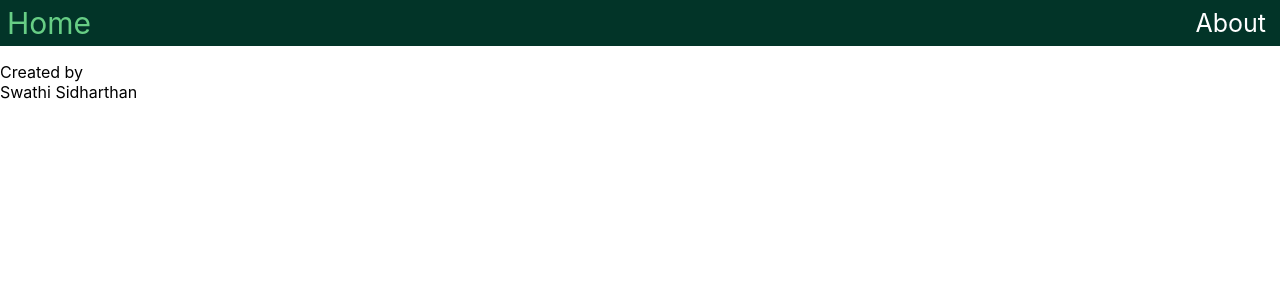
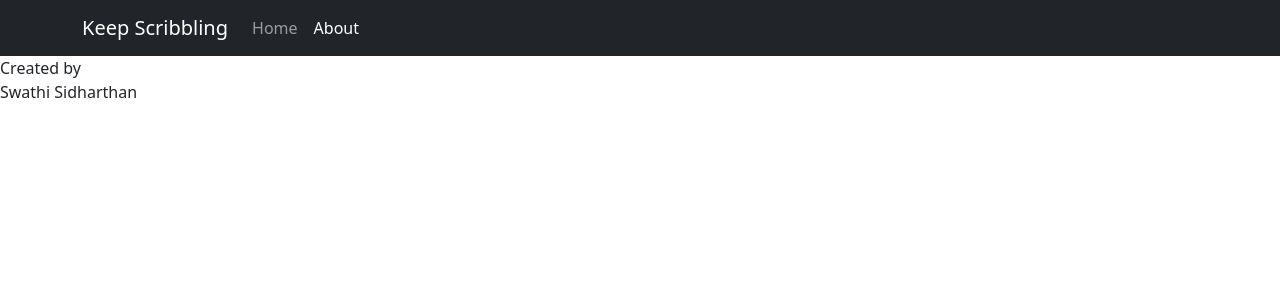
Before and after one commit to dhyanswathi/Tiny-blog, a React (Create React App) app in the folder tiny-blog/: page /about in a window 1280 px wide. Shown: the top 300 px of the page. Built offline with nearby package versions, Linux system fonts and the light colour scheme.

Commit message:
add bootstrap

```diff
--- a/tiny-blog/package.json
+++ b/tiny-blog/package.json
@@ -10,8 +10,11 @@
     "@types/node": "^16.18.11",
     "@types/react": "^18.0.26",
     "@types/react-dom": "^18.0.10",
+    "bootstrap": "^5.2.3",
     "react": "^18.2.0",
+    "react-bootstrap": "^2.7.0",
     "react-dom": "^18.2.0",
+    "react-router-bootstrap": "^0.26.2",
     "react-router-dom": "^6.6.2",
     "react-scripts": "5.0.1",
     "typescript": "^4.9.4",
@@ -40,5 +43,8 @@
       "last 1 firefox version",
       "last 1 safari version"
     ]
+  },
+  "devDependencies": {
+    "@types/react-router-bootstrap": "^0.24.5"
   }
 }
--- a/tiny-blog/src/App.css
+++ b/tiny-blog/src/App.css
@@ -2,8 +2,3 @@
   text-align: center;
   font-family: cursive;
 }
-
-.heading {
-  position: relative;
-
-}
--- a/tiny-blog/src/App.tsx
+++ b/tiny-blog/src/App.tsx
@@ -19,7 +19,6 @@ function App() {
 
   return (
     <div className="App">
-      <h1 className='heading'>Keep scribbling!</h1>
       <Header></Header>
       <BlogPosts postData={postData}></BlogPosts>
     </div>
--- a/tiny-blog/src/Components/BlogPosts.tsx
+++ b/tiny-blog/src/Components/BlogPosts.tsx
@@ -1,5 +1,10 @@
 import React from "react";
 import { PostInfo } from "../types";
+import Container from 'react-bootstrap/Container';
+import Row from 'react-bootstrap/Row';
+import Col from 'react-bootstrap/Col';
+import Card from 'react-bootstrap/Card';
+import Badge from 'react-bootstrap/Badge';
 
 interface IPostComponentProps {
     postData : PostInfo[]
@@ -9,27 +14,27 @@ function BlogPosts({postData} : IPostComponentProps) {
 
     return (
       <>
-
+        <Container>
         <section className='posts-section'>
           <h2>Love</h2>
-          <ul className="posts-love">
+          <Row>
               {
                 postData.filter(post => post.tags.includes("love")).slice(0, 5)
-                .map(post =>
-                  <li key={post.postId} className="posts-list">
-                    <article className='posts-article'>
-                      <h3>{post.title}</h3>
-                      <p>{post.body}</p>
-                      <footer>{post.tags.map(tag => <span>{tag + " "} </span>)}</footer>
-                    </article>
-                  </li>)
+                .map(post => <Col>
+                  <Card style={{ width: '18rem' }} className='card'>
+                  <Card.Body>
+                      <Card.Title>{post.title}</Card.Title>
+                      <Card.Text>{post.body}</Card.Text>
+                      {post.tags.map(tag =><Badge bg="secondary">{tag}</Badge>)}
+                      </Card.Body></Card>
+                  </Col>)
               }
-          </ul>
-        </section>
+          </Row>
+        </section></Container>
 
         <section className='posts-section'>
           <h2>Mystery</h2>
-          <ul className="posts-mystery">
+          <ul className="posts">
               {
                 postData.filter(post => post.tags.includes("mystery")).slice(0, 5)
                 .map(post =>
@@ -37,7 +42,7 @@ function BlogPosts({postData} : IPostComponentProps) {
                     <article className='posts-article'>
                       <h3>{post.title}</h3>
                       <p>{post.body}</p>
-                      <footer>{post.tags.map(tag => <span>{tag + " "} </span>)}</footer>
+                      <footer className="tags">{post.tags.map(tag => <span>{tag + " "} </span>)}</footer>
                     </article>
                   </li>)
               }
@@ -46,7 +51,7 @@ function BlogPosts({postData} : IPostComponentProps) {
 
         <section className='posts-section'>
           <h2>Fiction</h2>
-          <ul className="posts-fiction">
+          <ul className="posts">
               {
                 postData.filter(post => post.tags.includes("fiction")).slice(0, 5)
                 .map(post =>
@@ -54,7 +59,7 @@ function BlogPosts({postData} : IPostComponentProps) {
                     <article className='posts-article'>
                       <h3>{post.title}</h3>
                       <p>{post.body}</p>
-                      <footer>{post.tags.map(tag => <span>{tag + " "} </span>)}</footer>
+                      <footer className="tags">{post.tags.map(tag => <span>{tag + " "} </span>)}</footer>
                     </article>
                   </li>)
               }
@@ -63,7 +68,7 @@ function BlogPosts({postData} : IPostComponentProps) {
 
         <section className='posts-section'>
           <h2>Classic</h2>
-          <ul className="posts-classic">
+          <ul className="posts">
               {
                 postData.filter(post => post.tags.includes("classic")).slice(0, 5)
                 .map(post =>
@@ -71,7 +76,7 @@ function BlogPosts({postData} : IPostComponentProps) {
                     <article className='posts-article'>
                       <h3>{post.title}</h3>
                       <p>{post.body}</p>
-                      <footer>{post.tags.map(tag => <span>{tag + " "} </span>)}</footer>
+                      <footer className="tags">{post.tags.map(tag => <span>{tag + " "} </span>)}</footer>
                     </article>
                   </li>)
               }
@@ -80,7 +85,7 @@ function BlogPosts({postData} : IPostComponentProps) {
 
         <section className='posts-section'>
           <h2>History</h2>
-          <ul className="posts-history">
+          <ul className="posts">
               {
                 postData.filter(post => post.tags.includes("history")).slice(0, 5)
                 .map(post =>
@@ -88,7 +93,7 @@ function BlogPosts({postData} : IPostComponentProps) {
                     <article className='posts-article'>
                       <h3>{post.title}</h3>
                       <p>{post.body}</p>
-                      <footer>{post.tags.map(tag => <span>{tag + " "} </span>)}</footer>
+                      <footer className="tags">{post.tags.map(tag => <span>{tag + " "} </span>)}</footer>
                     </article>
                   </li>)
               }
--- a/tiny-blog/src/Components/Header.css
+++ /dev/null
@@ -1,30 +0,0 @@
-.topnav {
-    overflow: hidden;
-    position: sticky;
-    top: 0;
-    min-width: 100%;
-    background-color: #023428;
-  }
-
-  .topnav a {
-    color: white;
-    text-align: center;
-    padding: 8px 14px;
-    text-decoration: none;
-    font-size: 25px;
-
-  }
-
-  .topnav a:hover {
-    color: rgb(103, 206, 133);
-    transform: scale(1.2);
-  }
-
-  .nav-left {
-    float: left;
-    font-size: 100px;
-  }
-
-  .nav-right {
-    float: right;
-  }
--- a/tiny-blog/src/Components/Header.tsx
+++ b/tiny-blog/src/Components/Header.tsx
@@ -1,13 +1,26 @@
 import React from "react";
-import { Link } from "react-router-dom";
-import "./Header.css";
+import Container from 'react-bootstrap/Container';
+import Nav from 'react-bootstrap/Nav';
+import Navbar from 'react-bootstrap/Navbar';
+import {LinkContainer} from 'react-router-bootstrap';
 
-function Header() {
+const Header = () => {
     return (
-        <section className="topnav">
-            <Link to="/" className="nav-left">Home</Link>
-            <Link to="/about" className="nav-right">About</Link>
-        </section>
+    <Navbar bg="dark" variant="dark">
+     <Container>
+        <LinkContainer to="/">
+            <Navbar.Brand>Keep Scribbling</Navbar.Brand>
+        </LinkContainer>
+      <Nav className="me-auto">
+      <LinkContainer to="/">
+        <Nav.Link href="#home">Home</Nav.Link>
+      </LinkContainer>
+      <LinkContainer to="/about">
+        <Nav.Link href="#about">About</Nav.Link>
+      </LinkContainer>
+      </Nav>
+     </Container>
+    </Navbar>
     )
 }
 
--- a/tiny-blog/src/index.tsx
+++ b/tiny-blog/src/index.tsx
@@ -5,6 +5,7 @@ import App from './App';
 import reportWebVitals from './reportWebVitals';
 import { BrowserRouter as Router, Route, Routes } from 'react-router-dom';
 import About from './Components/About';
+import 'bootstrap/dist/css/bootstrap.min.css';
 
 const root = ReactDOM.createRoot(
   document.getElementById('root') as HTMLElement
```
Also changed, not shown: tiny-blog/src/Components/BlogPosts.css (+14 -0 lines), 1 other file (tests, documents, lock files or other folders).
